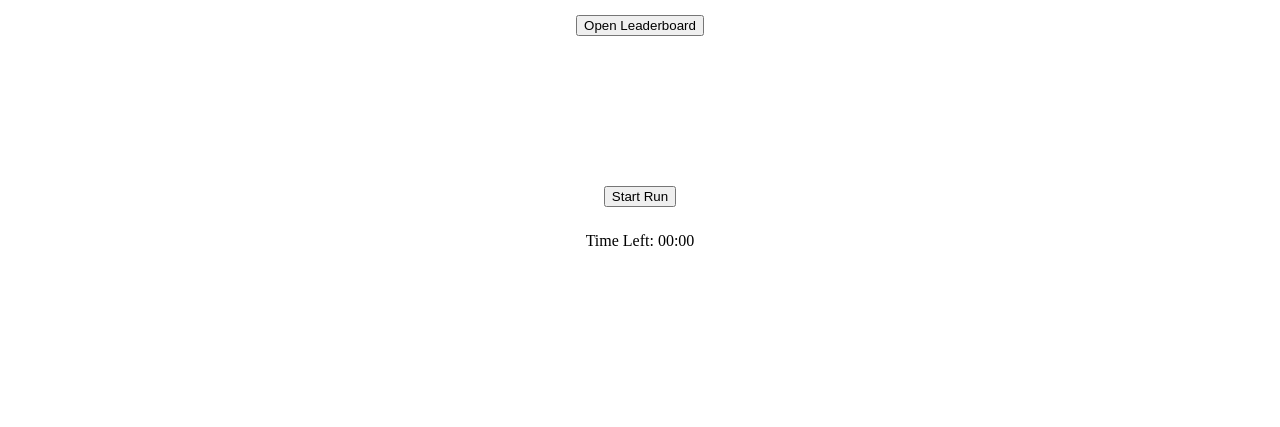
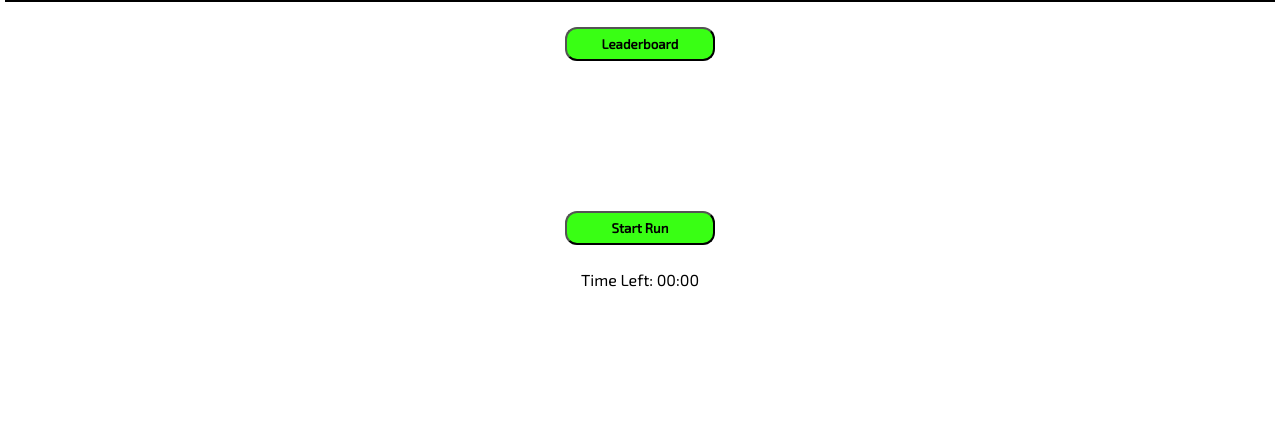
Before and after one commit to e-spinner/app, a Flask app: page / in a window 1280 px wide. Shown: the part 373-800 px from the top of the page. Run offline with Flask 3, Linux system fonts and the light colour scheme; parts of the project's set-up code (start-up, migrations or seed data) failed here and were passed over; some libraries are stand-ins or nearby versions.

Commit message:
CSS changes

```diff
--- a/static/styles.css
+++ b/static/styles.css
@@ -3,11 +3,107 @@ body {
     flex-direction: column;
     gap: 25px;
     align-items: center;
+    font-family: 'Exo 2';
+}
+
+h1 {
+    font-family: 'Exo 2';
+    padding-top: 5px;
+}
+
+#shareButton{
+    font-family: 'Exo 2';
+    border-radius: 12px;
+    background-color: #39FF14;
+    font-weight: bold;
+}
+
+#confirmNameButton{
+    font-family: 'Exo 2';
+    border-radius: 12px;
+    background-color: #39FF14;
+    font-weight: bold;
+}
+
+#endShareButton{
+    font-family: 'Exo 2';
+    border-radius: 12px;
+    background-color: #39FF14;
+    font-weight: bold;
+}
+
+#leaderBoardButton{
+    font-family: 'Exo 2';
+    border-radius: 12px;
+    width: 150px;
+    padding: 7px;
+    background-color: #39FF14;
+    font-weight: bold;
+}
+
+#startRunButton{
+    font-family: 'Exo 2';
+    border-radius: 12px;
+    width: 150px;
+    padding: 7px;
+    background-color: #39FF14;
+    font-weight: bold;
+}
+
+#pauseButton{
+    font-family: 'Exo 2';
+    border-radius: 12px;
+    width: 150px;
+    padding: 7px;
+    background-color: #39FF14;
+    font-weight: bold;
+}
+
+#stopButton{
+    font-family: 'Exo 2';
+    border-radius: 12px;
+    width: 150px;
+    padding: 7px;
+    background-color: #39FF14;
+    font-weight: bold;
+}
+
+#resumeButton{
+    font-family: 'Exo 2';
+    border-radius: 12px;
+    width: 150px;
+    padding: 7px;
+    background-color: #39FF14;
+    font-weight: bold;
+}
+
+#closeLeaderboard{
+    font-family: 'Exo 2';
+    border-radius: 12px;
+    background-color: #39FF14;
+    font-weight: bold;
+}
+
+#startSession{
+    font-family: 'Exo 2';
+    border-radius: 12px;
+    background-color: #39FF14;
+    font-weight: bold;
+}
+
+#cancelSession{
+    font-family: 'Exo 2';
+    border-radius: 12px;
+    background-color: #39FF14;
+    font-weight: bold;
 }
 
 #map {
     width: 100%;
     height: 250px;
+    border: black;
+    border-style: solid;
+
 }
 
 #shareMap {
@@ -31,6 +127,7 @@ body {
 input[type="range"] {
     width: 100%;
     touch-action: manipulation;
+    accent-color:#39FF14;
 }
 
 .modal-content {
@@ -50,13 +147,13 @@ input[type="range"] {
 }
 
 #timeBar .run {
-    background-color: green;
+    background-color: #39FF14;
     height: 100%;
     border-right: 1px solid white;
 }
 
 #timeBar .walk {
-    background-color: blue;
+    background-color: gray;
     height: 100%;
     border-right: 1px solid white;
 }
@@ -106,3 +203,8 @@ svg {
     border-radius: 10px;
     box-shadow: 0 0 15px rgba(0, 0, 0, 0.3);
 }
+
+#timerModal{
+    text-align: center;
+    font-family: 'Exo 2';
+}
--- a/templates/index.html
+++ b/templates/index.html
@@ -1,5 +1,6 @@
 <!DOCTYPE html>
 <html lang="en">
+<link href='https://fonts.googleapis.com/css?family=Exo 2' rel='stylesheet'>
 
 <head>
     <meta charset="UTF-8">
@@ -14,10 +15,10 @@
 </head>
 
 <body>
-    <h1>Run Timer App</h1>
+    <h1>Regression Run</h1>
     <div id="map"></div>
 
-    <button id="leaderBoardButton">Open Leaderboard</button>
+    <button id="leaderBoardButton">Leaderboard</button>
 
     <!-- SVG Feedback Area -->
     <div id="display">
@@ -84,12 +85,12 @@
             <p id="duration">Duration: 0 min</p>
 
             <!-- Button to share the run -->
-            <button id="shareButton">Share Your Run</button>
+            <button id="shareButton">Share</button>
 
             <br>
 
             <!-- Button to exit shareModal -->
-            <button id="endShareButton">exit</button>
+            <button id="endShareButton">Close</button>
         </div>
     </div>
 
@@ -99,7 +100,7 @@
         <form id="nameForm">
             <label for="nameInput">Name:</label>
             <input type="text" id="nameInput" name="name" required>
-            <button type="submit">Share</button>
+            <button id="confirmNameButton" type="submit">Share</button>
         </form>
     </div>
 
```
